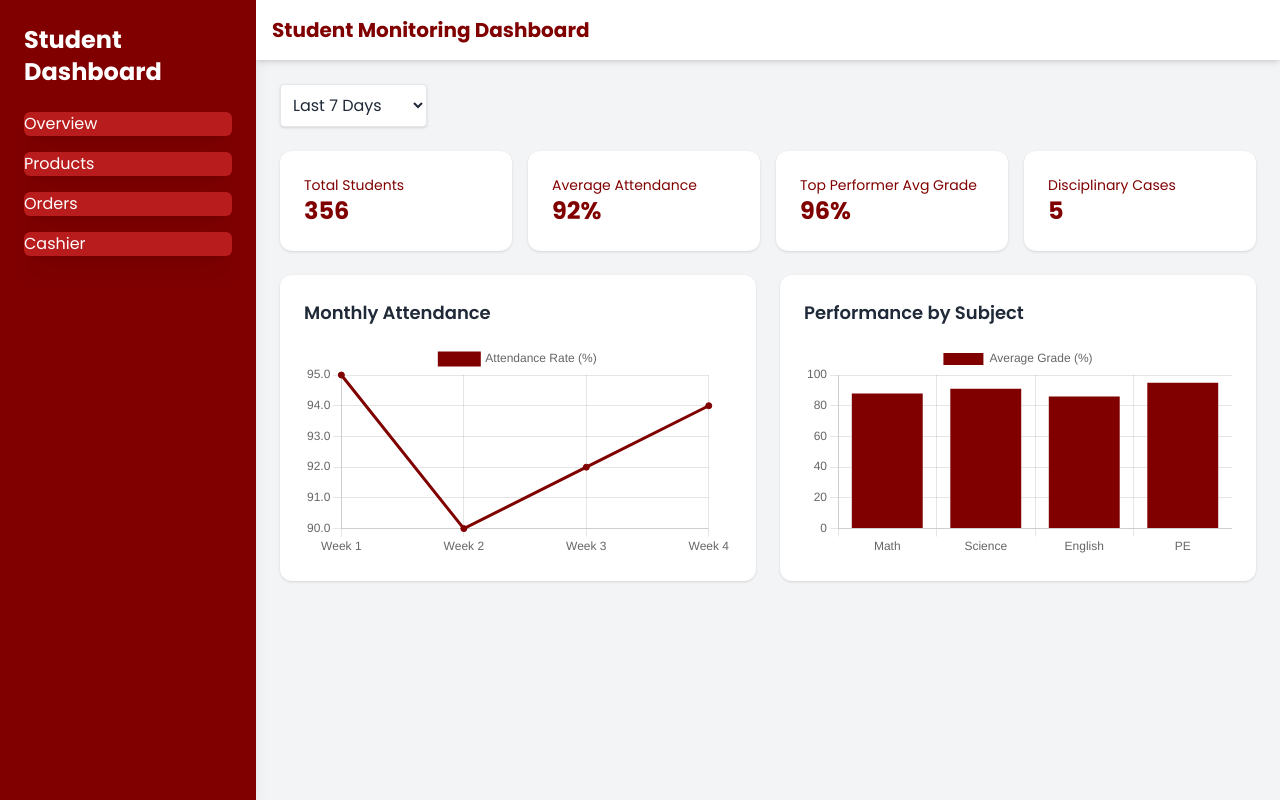
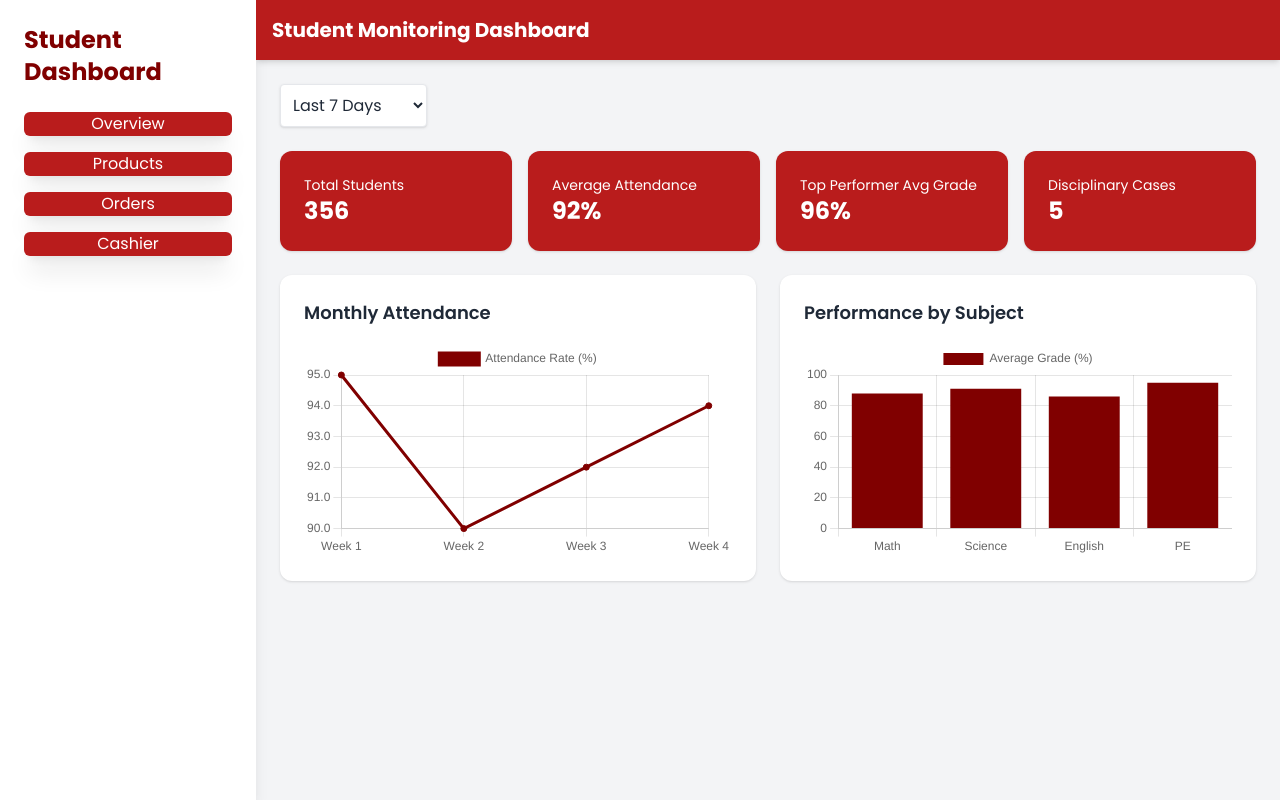
Before and after one commit to 12valor/Tailwind-React-Chart.js-dashboard-practice, a React (Create React App) app in the folder react-dashboard/: page / in a window 1280 px wide. Built offline with nearby package versions, Linux system fonts and the light colour scheme.

Commit message:
before gpt

```diff
--- a/react-dashboard/src/components/Header.js
+++ b/react-dashboard/src/components/Header.js
@@ -2,8 +2,8 @@ import React from 'react';
 
 const Header = () => {
   return (
-    <div className="bg-white p-4 shadow-md flex justify-between items-center">
-      <h1 className="text-xl font-bold text-maroon">Student Monitoring Dashboard</h1>
+    <div className="bg-red-700 p-4 shadow-md flex justify-between items-center">
+      <h1 className="text-xl font-bold text-white">Student Monitoring Dashboard</h1>
     </div>
   );
 };
--- a/react-dashboard/src/components/Sidebar.js
+++ b/react-dashboard/src/components/Sidebar.js
@@ -2,14 +2,14 @@ import React from 'react';
 
 const Sidebar = () => {
   return (
-    <div className="bg-maroon text-white w-64 min-h-screen p-6 shadow-lg">
-      <h2 className="text-2xl font-bold mb-6">Student Dashboard</h2>
+    <div className="bg-white text-white w-64 min-h-screen p-6 shadow-lg">
+      <h2 className="text-maroon text-2xl font-bold mb-6">Student Dashboard</h2>
       <nav>
         <ul className="space-y-4">
-          <li className="bg-red-700 rounded-md hover:text-maroon cursor-pointer shadow-xl">Overview</li>
-          <li className="bg-red-700 rounded-md hover:text-maroon cursor-pointer shadow-xl">Products</li>
-          <li className="bg-red-700 rounded-md hover:text-maroon cursor-pointer shadow-xl">Orders</li>
-          <li className="bg-red-700 rounded-md hover:text-maroon cursor-pointer shadow-xl">Cashier</li>
+          <li className="text-center bg-red-700 rounded-md hover:text-maroon cursor-pointer shadow-xl">Overview</li>
+          <li className="text-center bg-red-700 rounded-md hover:text-maroon cursor-pointer shadow-xl">Products</li>
+          <li className="text-center bg-red-700 rounded-md hover:text-maroon cursor-pointer shadow-xl">Orders</li>
+          <li className="text-center bg-red-700 rounded-md hover:text-maroon cursor-pointer shadow-xl">Cashier</li>
         </ul>
       </nav>
     </div>
--- a/react-dashboard/src/components/StatCards.js
+++ b/react-dashboard/src/components/StatCards.js
@@ -11,7 +11,7 @@ const StatCards = () => {
   return (
     <div className="grid grid-cols-1 sm:grid-cols-2 md:grid-cols-4 gap-4 my-6">
       {stats.map((stat, i) => (
-        <div key={i} className="bg-white text-maroon p-6 rounded-xl shadow hover:bg-maroon-light hover:text-white transition">
+        <div key={i} className="bg-red-700 text-white p-6 rounded-xl shadow hover:bg-maroon-light hover:text-white transition">
           <p className="text-sm">{stat.label}</p>
           <h2 className="text-2xl font-bold">{stat.value}</h2>
         </div>
```
